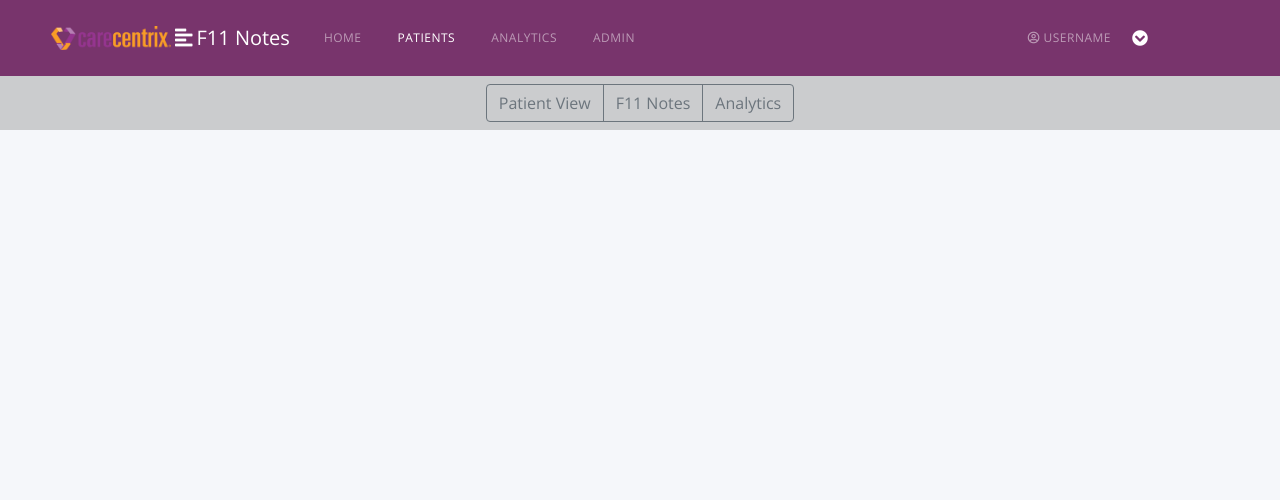
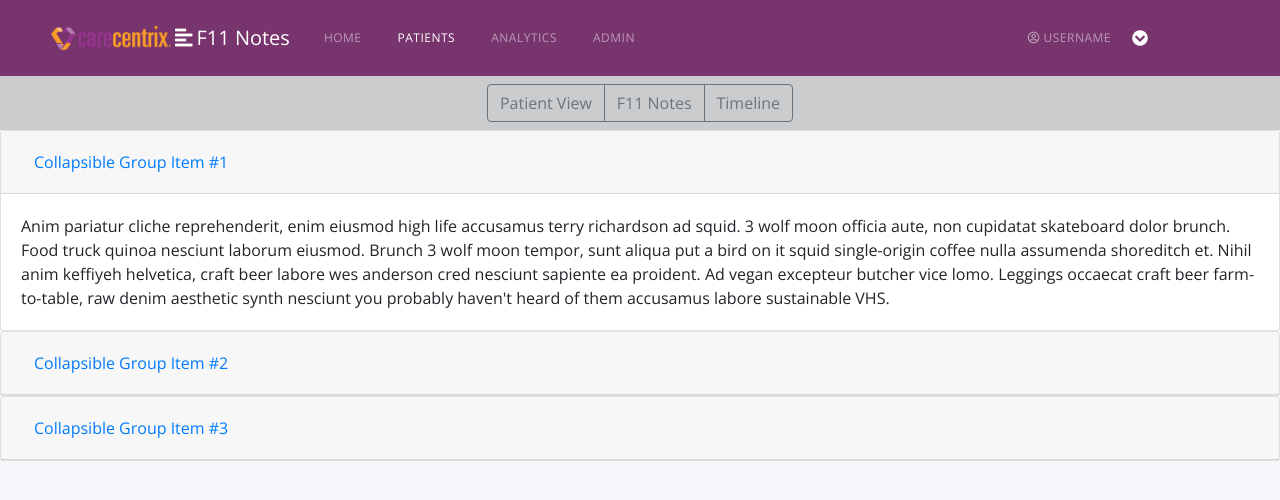
Before and after one commit to akki9270/lucid, an Angular app: page /patients/1/view in a window 1280 px wide. Shown: the top 500 px of the page. Built offline with nearby package versions, Linux system fonts and the light colour scheme; what ng2-smart-table would draw is missing.

Commit message:
Render conditional based tabs and its content.

```diff
--- /dev/null
+++ b/src/app/constants.ts
@@ -0,0 +1,3 @@
+export const PATIENT_TAB: string = "PATIENT_TAB"
+export const F11_NOTES_TAB: string = "F11_NOTES_TAB"
+export const TIMELINE_TAB: string = "TIMELINE_TAB"
--- a/src/app/patients/view/patient-view.component.html
+++ b/src/app/patients/view/patient-view.component.html
@@ -1,9 +1,21 @@
 <div class="page-wrap">
   <nav class="navbar navbar-expand-lg navbar-dark justify-content-center secondary-navbar">
     <div class="btn-group">
-      <button type="button" class="btn btn-outline-secondary">Patient View</button>
-      <button type="button" class="btn btn-outline-secondary">F11 Notes</button>
-      <button type="button" class="btn btn-outline-secondary">Analytics</button>
+      <button type="button" class="btn btn-outline-secondary" active="currentTab === 'PATIENT_TAB'"
+        (click)="onSelectTab($event, 'PATIENT_TAB')">Patient View</button>
+      <button type="button" class="btn btn-outline-secondary" active="currentTab === 'F11_NOTES_TAB'"
+        (click)="onSelectTab($event, 'F11_NOTES_TAB')">F11 Notes</button>
+      <button type="button" class="btn btn-outline-secondary" active="currentTab === 'TIMELINE_TAB'"
+        (click)="onSelectTab($event, 'TIMELINE_TAB')">Timeline</button>
     </div>
   </nav>
+  <div *ngIf="currentTab === 'PATIENT_TAB'">
+    <app-patient-details></app-patient-details>
+  </div>
+  <div *ngIf="currentTab === 'F11_NOTES_TAB'">
+    <app-notes-details></app-notes-details>
+  </div>
+  <div *ngIf="currentTab === 'TIMELINE_TAB'">
+    <app-timeline-details></app-timeline-details>
+  </div>
 </div>
--- a/src/app/patients/view/patient-view.component.ts
+++ b/src/app/patients/view/patient-view.component.ts
@@ -1,15 +1,21 @@
 import { Component, OnInit } from '@angular/core';
-
+import { PATIENT_TAB } from '../../constants'
 @Component({
   selector: 'app-patient-view',
   templateUrl: './patient-view.component.html',
   styleUrls: ['./patient-view.component.css']
 })
 export class PatientViewComponent implements OnInit {
-
+  currentTab = PATIENT_TAB
   constructor() { }
 
   ngOnInit() {
+    this.currentTab = PATIENT_TAB
+  }
+
+  onSelectTab(event, tab){
+    this.currentTab = tab
+    // console.log('---tab: ', this.currentTab)
   }
 
 }
--- a/src/app/patients/view/tabs/details/patient-details.component.html
+++ b/src/app/patients/view/tabs/details/patient-details.component.html
@@ -1,3 +1,45 @@
-<p>
-  patient-details works!
-</p>
+<div id="accordion">
+    <div class="card">
+      <div class="card-header" id="headingOne">
+        <h5 class="mb-0">
+          <button class="btn btn-link" data-toggle="collapse" data-target="#collapseOne" aria-expanded="true" aria-controls="collapseOne">
+            Collapsible Group Item #1
+          </button>
+        </h5>
+      </div>
+
+      <div id="collapseOne" class="collapse show" aria-labelledby="headingOne" data-parent="#accordion">
+        <div class="card-body">
+          Anim pariatur cliche reprehenderit, enim eiusmod high life accusamus terry richardson ad squid. 3 wolf moon officia aute, non cupidatat skateboard dolor brunch. Food truck quinoa nesciunt laborum eiusmod. Brunch 3 wolf moon tempor, sunt aliqua put a bird on it squid single-origin coffee nulla assumenda shoreditch et. Nihil anim keffiyeh helvetica, craft beer labore wes anderson cred nesciunt sapiente ea proident. Ad vegan excepteur butcher vice lomo. Leggings occaecat craft beer farm-to-table, raw denim aesthetic synth nesciunt you probably haven't heard of them accusamus labore sustainable VHS.
+        </div>
+      </div>
+    </div>
+    <div class="card">
+      <div class="card-header" id="headingTwo">
+        <h5 class="mb-0">
+          <button class="btn btn-link collapsed" data-toggle="collapse" data-target="#collapseTwo" aria-expanded="false" aria-controls="collapseTwo">
+            Collapsible Group Item #2
+          </button>
+        </h5>
+      </div>
+      <div id="collapseTwo" class="collapse" aria-labelledby="headingTwo" data-parent="#accordion">
+        <div class="card-body">
+          Anim pariatur cliche reprehenderit, enim eiusmod high life accusamus terry richardson ad squid. 3 wolf moon officia aute, non cupidatat skateboard dolor brunch. Food truck quinoa nesciunt laborum eiusmod. Brunch 3 wolf moon tempor, sunt aliqua put a bird on it squid single-origin coffee nulla assumenda shoreditch et. Nihil anim keffiyeh helvetica, craft beer labore wes anderson cred nesciunt sapiente ea proident. Ad vegan excepteur butcher vice lomo. Leggings occaecat craft beer farm-to-table, raw denim aesthetic synth nesciunt you probably haven't heard of them accusamus labore sustainable VHS.
+        </div>
+      </div>
+    </div>
+    <div class="card">
+      <div class="card-header" id="headingThree">
+        <h5 class="mb-0">
+          <button class="btn btn-link collapsed" data-toggle="collapse" data-target="#collapseThree" aria-expanded="false" aria-controls="collapseThree">
+            Collapsible Group Item #3
+          </button>
+        </h5>
+      </div>
+      <div id="collapseThree" class="collapse" aria-labelledby="headingThree" data-parent="#accordion">
+        <div class="card-body">
+          Anim pariatur cliche reprehenderit, enim eiusmod high life accusamus terry richardson ad squid. 3 wolf moon officia aute, non cupidatat skateboard dolor brunch. Food truck quinoa nesciunt laborum eiusmod. Brunch 3 wolf moon tempor, sunt aliqua put a bird on it squid single-origin coffee nulla assumenda shoreditch et. Nihil anim keffiyeh helvetica, craft beer labore wes anderson cred nesciunt sapiente ea proident. Ad vegan excepteur butcher vice lomo. Leggings occaecat craft beer farm-to-table, raw denim aesthetic synth nesciunt you probably haven't heard of them accusamus labore sustainable VHS.
+        </div>
+      </div>
+    </div>
+  </div>
```
